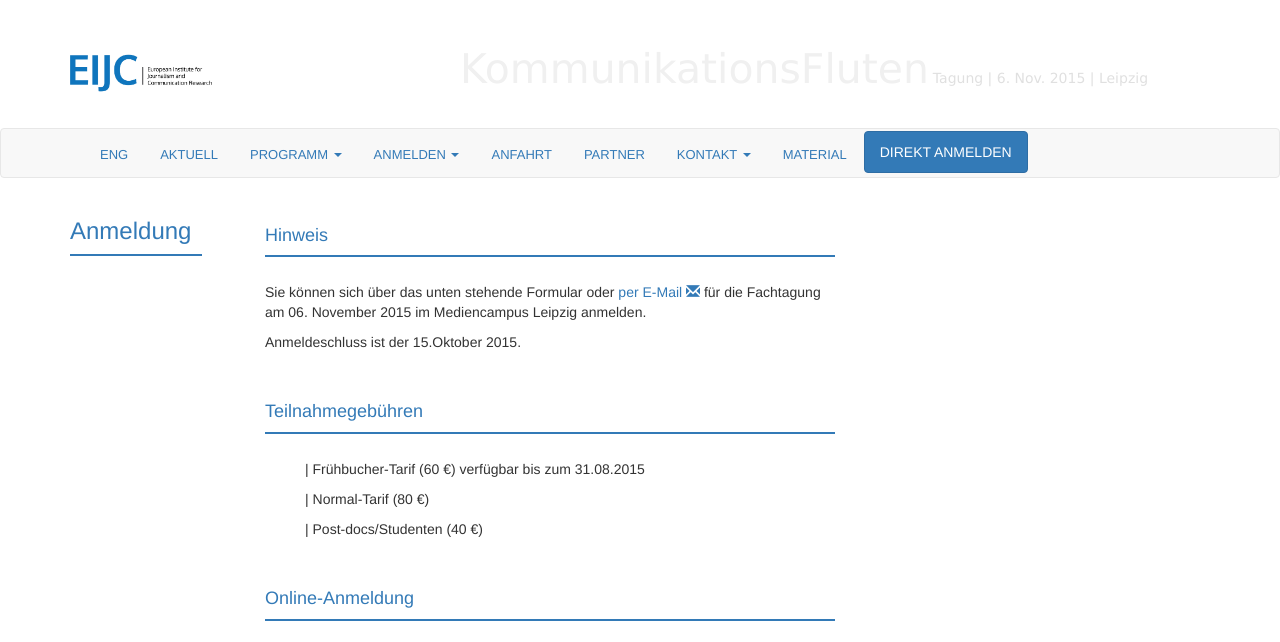
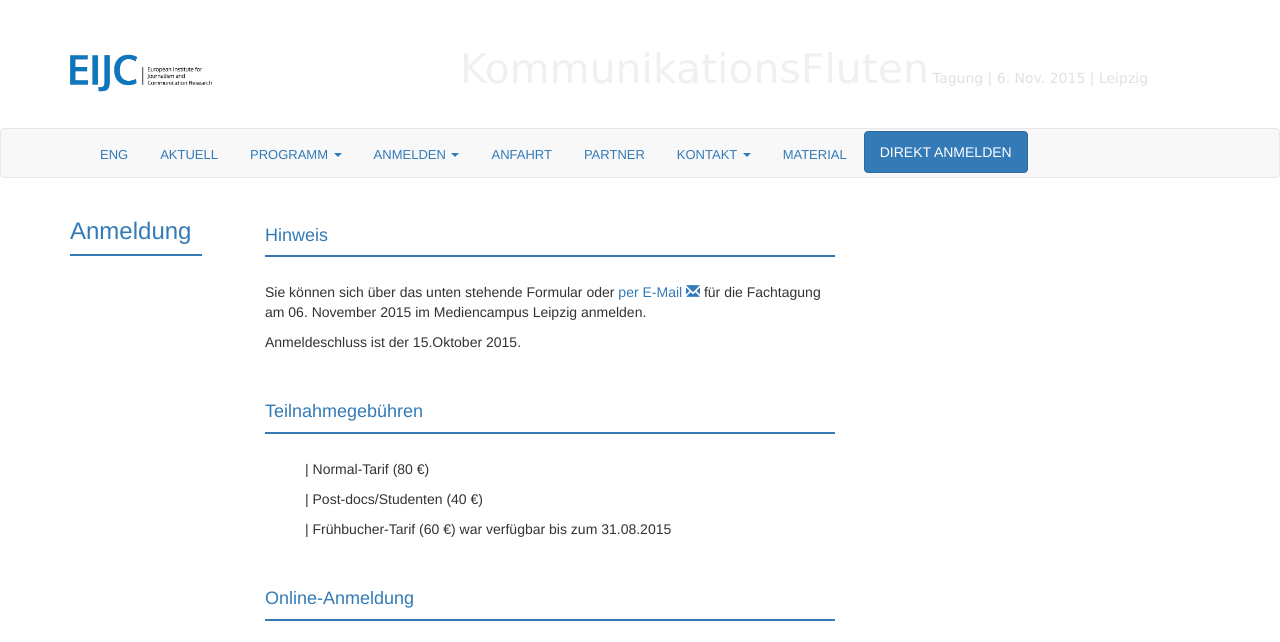
Before and after one commit to susedev/test, a Jekyll site: the page built from anmeldung.html, in a window 1280 px wide and 900 px high, cut to the strip 0-642 px from the top of the window. Built offline with Jekyll 4.4.1, drawn with Linux system fonts in a browser that asks for light colours; nearby versions of some CDN libraries.

Commit message:
Update anmeldung.html

```diff
--- a/anmeldung.html
+++ b/anmeldung.html
@@ -15,11 +15,11 @@ title: Anmeldung
 
 <div class="box" style="background-color: #337AB7; height:2px; margin-top:3px; margin-bottom:25px;">&nbsp;</div>
 
-<p style="margin-left: 40px;">| Fr&uuml;hbucher-Tarif (60 &euro;) verf&uuml;gbar bis zum 31.08.2015</p>
-
 <p style="margin-left: 40px;">| Normal-Tarif (80 &euro;)</p>
 
 <p style="margin-left: 40px;">| Post-docs/Studenten (40 &euro;)</p>
+
+<p style="margin-left: 40px;">| Fr&uuml;hbucher-Tarif (60 &euro;) war verf&uuml;gbar bis zum 31.08.2015</p>
 
 <p style="margin-left: 40px;">&nbsp;</p>
 
```
